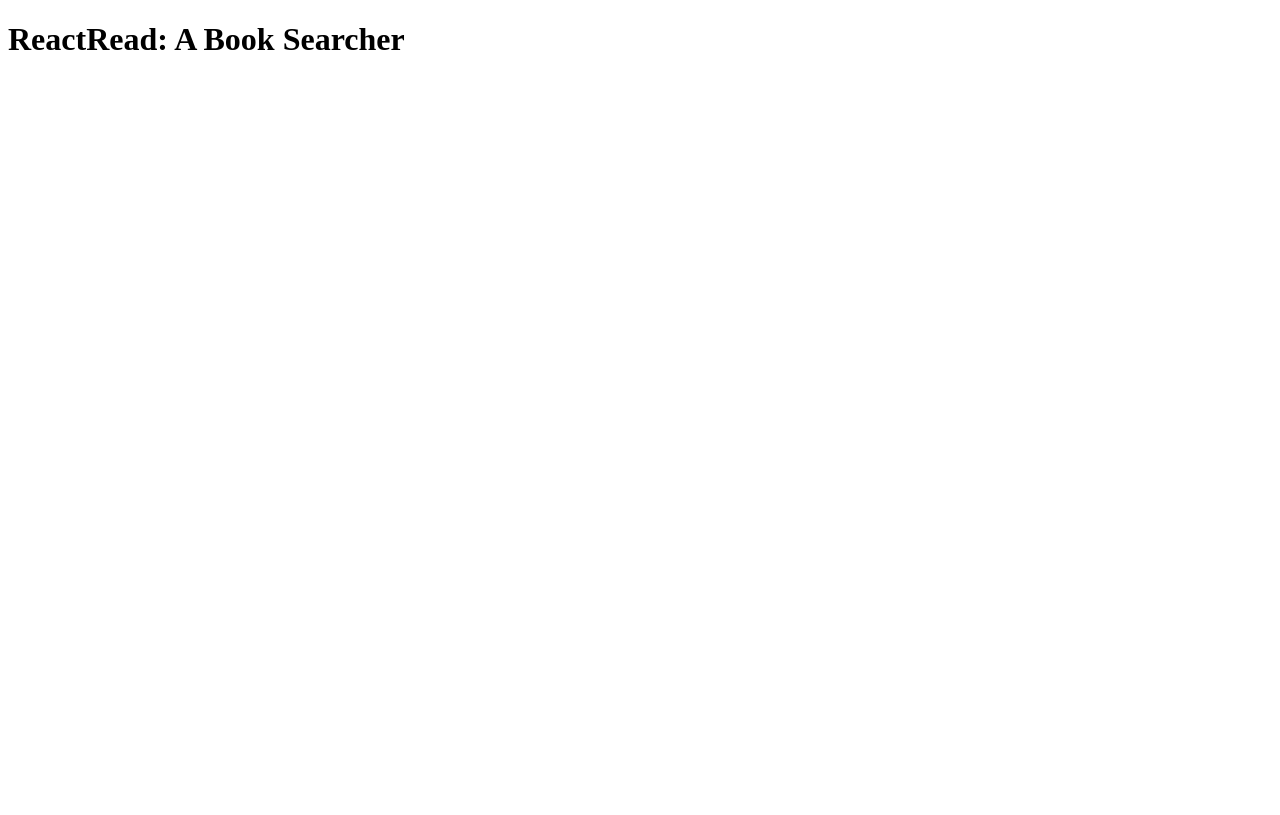
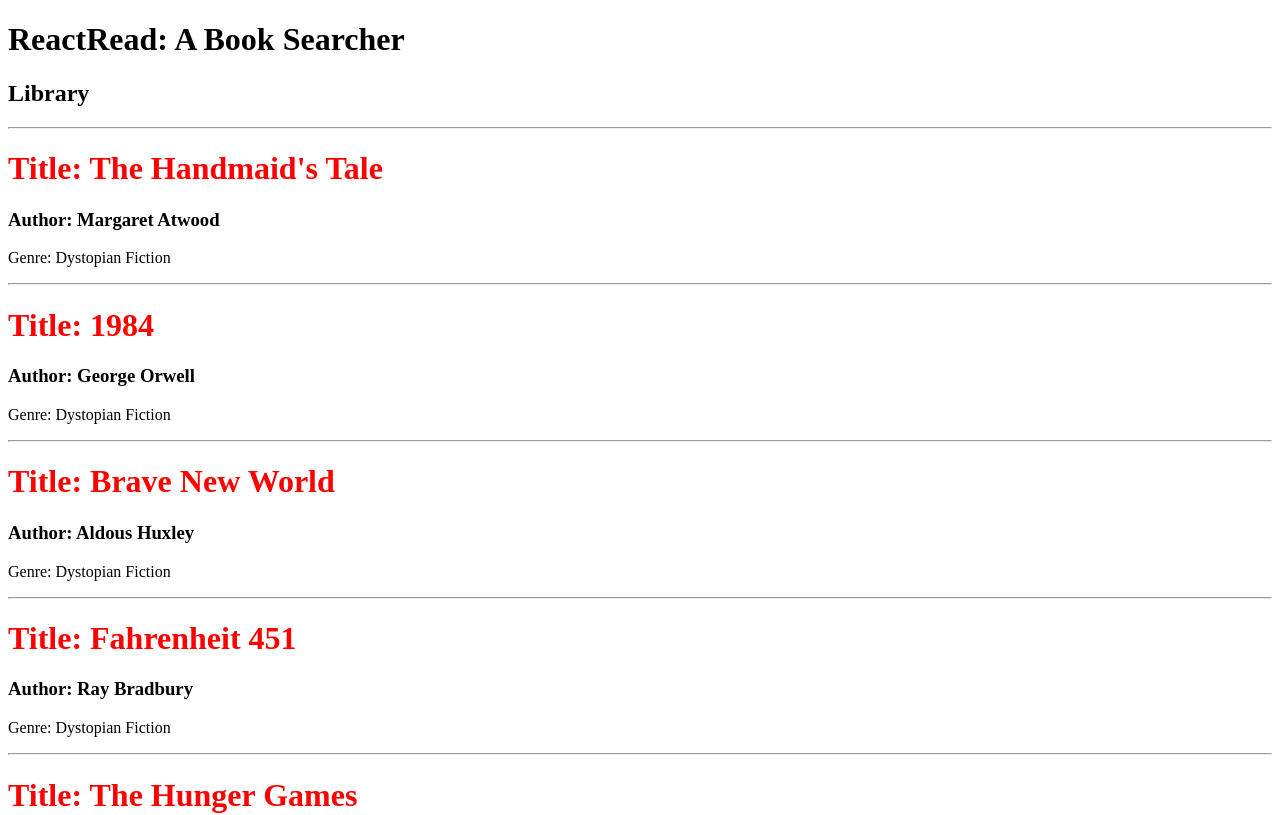
Before and after one commit to Weggyy/LIBRARY-APP-HUHU, a React (Vite) app: page / in a window 1280 px wide. Shown: the top 815 px of the page. Built offline with nearby package versions, Linux system fonts and the light colour scheme.

Commit message:
added LibraryBooks component

```diff
--- a/src/App.jsx
+++ b/src/App.jsx
@@ -1,10 +1,11 @@
-//
+import LibraryBooks from "./components/LibraryBooks";
 
 function App() {
 
   return (
     <div>
       <h1>ReactRead: A Book Searcher</h1>
+      <LibraryBooks />
     </div>
   );
 }
--- /dev/null
+++ b/src/components/LibraryBooks.jsx
@@ -0,0 +1,18 @@
+import data from '../data/booksData.json'
+
+export default function LibraryBooks() {
+
+  return (
+    <div>
+      <h2>Library</h2>
+      {data.map((book) => (
+        <div>
+          <hr />
+          <h1 style={{color: "red"}}>Title: {book.title}</h1>
+          <h3>Author: {book.author}</h3>
+          <p>Genre: {book.genre}</p>
+        </div>
+      ))};
+    </div>
+  );
+}
```
Also changed, not shown: src/components/SearchBar.jsx (added, +10 -0 lines).
